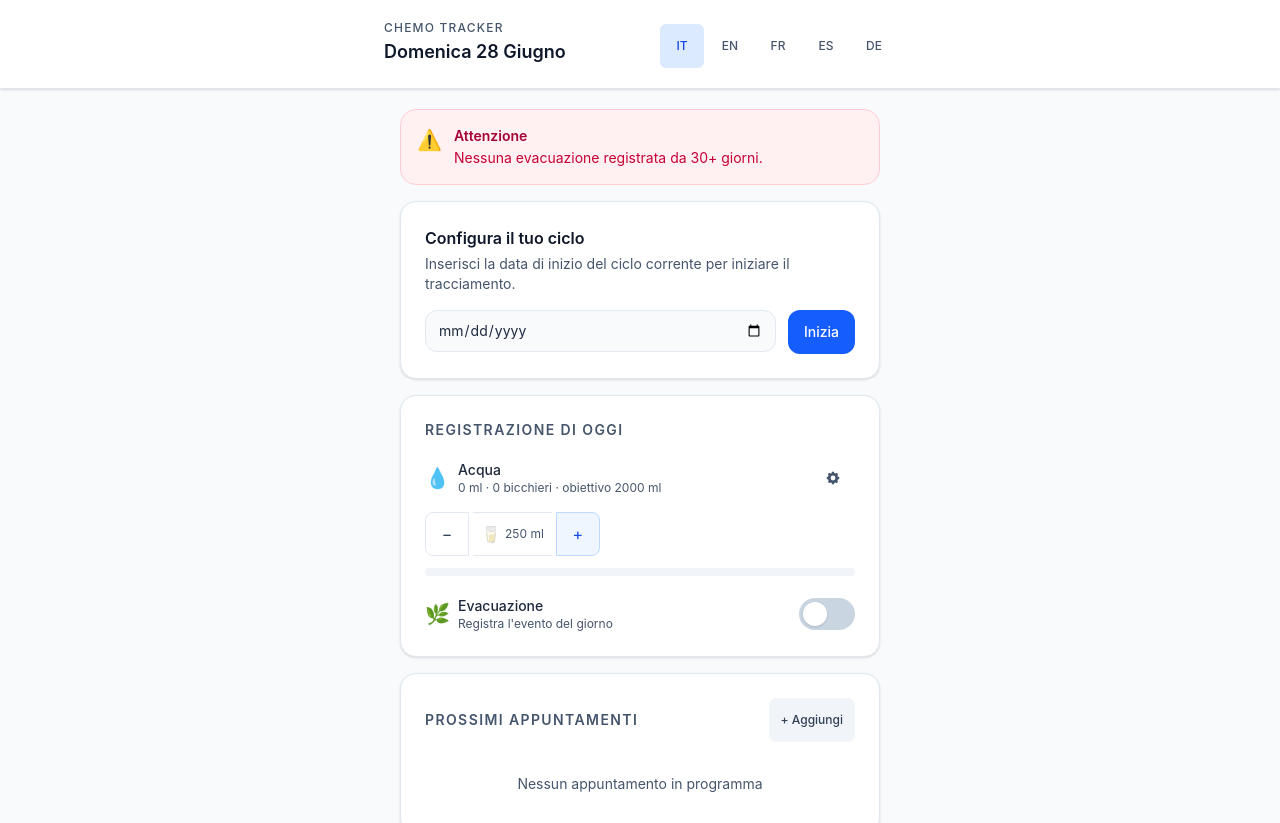
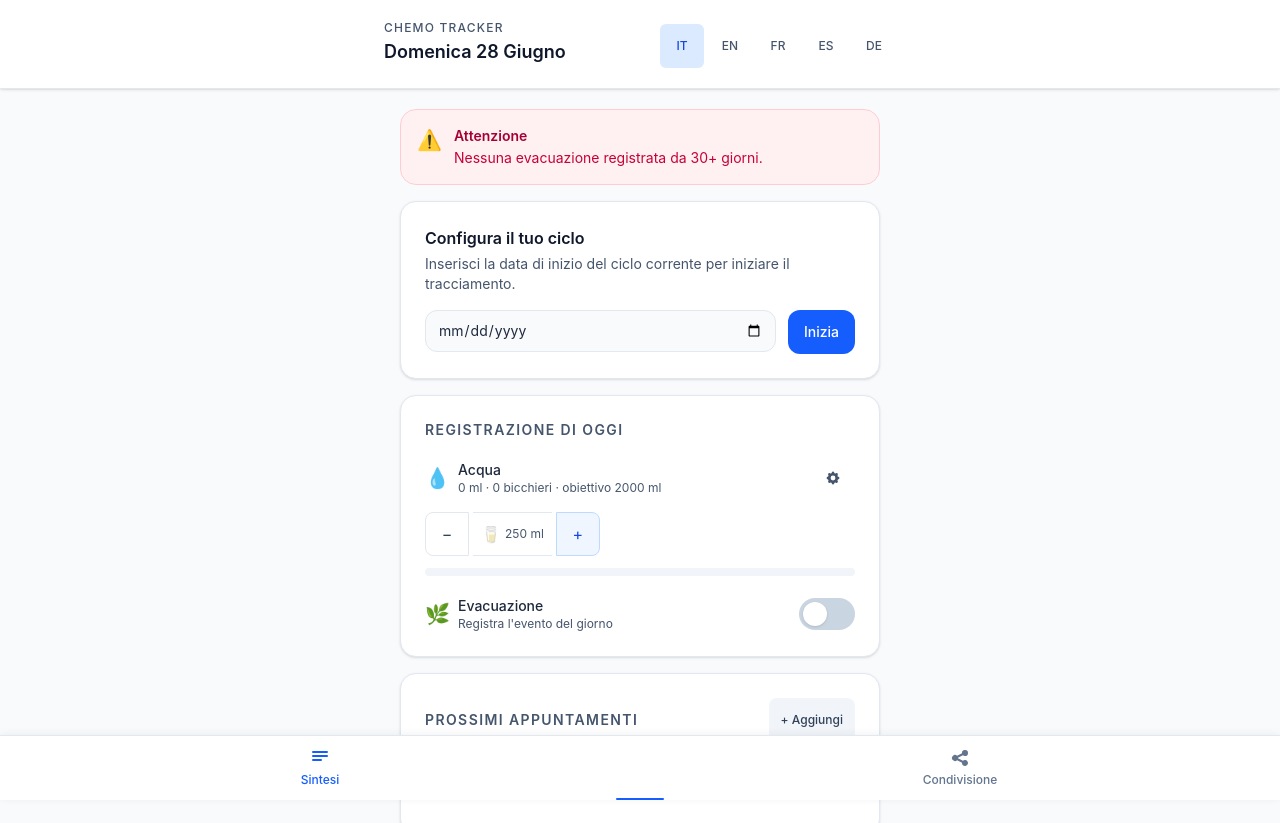
Before and after one commit to Raffaele/cheme-tracker, a SvelteKit app: page / in a window 1280 px wide. Shown: the top 823 px of the page. Built offline with nearby package versions, Linux system fonts and the light colour scheme.

Commit message:
Aggiunta sezione di condivisione

```diff
--- a/src/lib/locales/de.ts
+++ b/src/lib/locales/de.ts
@@ -100,6 +100,9 @@ export default {
 	med_day_6: 'So',
 
 	install_btn: 'App installieren',
+	install_hint: 'App auf diesem Gerät installieren, um sie offline zu nutzen',
 	qr_title: 'Teilen oder installieren',
-	qr_description: 'Mit einem anderen Gerät scannen, um die App zu öffnen'
+	qr_description: 'Mit einem anderen Gerät scannen, um die App zu öffnen',
+	tab_summary: 'Übersicht',
+	tab_share: 'Teilen'
 } as const;
--- a/src/lib/locales/en.ts
+++ b/src/lib/locales/en.ts
@@ -100,6 +100,9 @@ export default {
 	med_day_6: 'Sun',
 
 	install_btn: 'Install app',
+	install_hint: 'Install the app on this device to use it offline',
 	qr_title: 'Share or install',
-	qr_description: 'Scan with another device to open the app'
+	qr_description: 'Scan with another device to open the app',
+	tab_summary: 'Summary',
+	tab_share: 'Share'
 } as const;
--- a/src/lib/locales/es.ts
+++ b/src/lib/locales/es.ts
@@ -100,6 +100,9 @@ export default {
 	med_day_6: 'Dom',
 
 	install_btn: 'Instalar aplicación',
+	install_hint: 'Instala la aplicación en este dispositivo para usarla sin conexión',
 	qr_title: 'Compartir o instalar',
-	qr_description: 'Escanea con otro dispositivo para abrir la aplicación'
+	qr_description: 'Escanea con otro dispositivo para abrir la aplicación',
+	tab_summary: 'Resumen',
+	tab_share: 'Compartir'
 } as const;
--- a/src/lib/locales/fr.ts
+++ b/src/lib/locales/fr.ts
@@ -100,6 +100,9 @@ export default {
 	med_day_6: 'Dim',
 
 	install_btn: 'Installer l\'application',
+	install_hint: 'Installez l\'application sur cet appareil pour l\'utiliser hors ligne',
 	qr_title: 'Partager ou installer',
-	qr_description: 'Scannez avec un autre appareil pour ouvrir l\'application'
+	qr_description: 'Scannez avec un autre appareil pour ouvrir l\'application',
+	tab_summary: 'Résumé',
+	tab_share: 'Partager'
 } as const;
--- a/src/lib/locales/it.ts
+++ b/src/lib/locales/it.ts
@@ -111,6 +111,9 @@ export default {
 	med_day_6: 'Dom',
 
 	install_btn: 'Installa app',
+	install_hint: 'Installa l\'app sul dispositivo per usarla offline',
 	qr_title: 'Condividi o installa',
-	qr_description: 'Scansiona con un altro dispositivo per aprire l\'app'
+	qr_description: 'Scansiona con un altro dispositivo per aprire l\'app',
+	tab_summary: 'Sintesi',
+	tab_share: 'Condivisione'
 } as const;
--- a/src/routes/+page.svelte
+++ b/src/routes/+page.svelte
@@ -170,6 +170,9 @@
 		return () => window.removeEventListener('beforeinstallprompt', handler);
 	});
 
+	// Active tab
+	let activeTab = $state<'summary' | 'share'>('summary');
+
 	// Sync html[lang] to active locale
 	$effect(() => {
 		document.documentElement.lang = i18n.locale;
@@ -185,7 +188,7 @@
 	const qrSvg = $derived(browser ? renderSVG(window.location.href) : '');
 </script>
 
-<div class="min-h-screen bg-slate-50 pb-10">
+<div class="min-h-screen bg-slate-50 pb-24">
 	<!-- Header -->
 	<header class="sticky top-0 z-10 bg-white border-b border-slate-200 px-4 py-5 shadow-sm">
 		<div class="max-w-lg mx-auto flex items-start justify-between gap-4">
@@ -193,19 +196,8 @@
 				<p class="text-xs font-medium uppercase tracking-widest text-slate-600">{i18n.t('app_name')}</p>
 				<h1 class="mt-0.5 text-lg font-semibold capitalize text-slate-900">{todayFormatted}</h1>
 			</div>
-			<!-- Install button + Language switcher -->
+			<!-- Language switcher -->
 			<div class="flex flex-col items-end gap-2 pt-1">
-				{#if installPrompt && !installed}
-					<button
-						onclick={installApp}
-						class="flex items-center gap-1.5 rounded-lg bg-blue-600 px-3 py-2 text-xs font-medium text-white shadow-sm hover:bg-blue-700 transition-colors motion-reduce:transition-none focus-visible:outline-none focus-visible:ring-2 focus-visible:ring-blue-500 focus-visible:ring-offset-2 min-h-[44px]"
-					>
-						<svg xmlns="http://www.w3.org/2000/svg" class="h-3.5 w-3.5" viewBox="0 0 20 20" fill="currentColor" aria-hidden="true">
-							<path fill-rule="evenodd" d="M3 17a1 1 0 011-1h12a1 1 0 110 2H4a1 1 0 01-1-1zm3.293-7.707a1 1 0 011.414 0L9 10.586V3a1 1 0 112 0v7.586l1.293-1.293a1 1 0 111.414 1.414l-3 3a1 1 0 01-1.414 0l-3-3a1 1 0 010-1.414z" clip-rule="evenodd" />
-						</svg>
-						{i18n.t('install_btn')}
-					</button>
-				{/if}
 				<div class="flex items-center gap-1" role="group" aria-label="Language">
 					{#each locales as code (code)}
 						<button
@@ -225,6 +217,7 @@
 	</header>
 
 	<main class="mx-auto max-w-lg space-y-4 px-4 pt-5">
+	{#if activeTab === 'summary'}
 		<!-- Medicine alert -->
 		{#if medicineAlerts.length > 0}
 			<div role="alert" class="rounded-2xl border border-violet-200 bg-violet-50 p-4 flex items-start gap-3">
@@ -903,7 +896,8 @@
 			</div>
 		{/if}
 
-		<!-- QR code -->
+	{:else}
+		<!-- Tab: Condivisione -->
 		{#if qrSvg}
 			<div class="rounded-2xl bg-white p-6 shadow-sm border border-slate-200">
 				<h2 class="text-sm font-semibold uppercase tracking-widest text-slate-600">
@@ -918,5 +912,57 @@
 				<p class="mt-3 text-center text-[11px] text-slate-600 break-all">{typeof window !== 'undefined' ? window.location.href : ''}</p>
 			</div>
 		{/if}
+
+		{#if installPrompt && !installed}
+			<div class="rounded-2xl bg-white p-6 shadow-sm border border-slate-200">
+				<h2 class="text-sm font-semibold uppercase tracking-widest text-slate-600">
+					{i18n.t('install_btn')}
+				</h2>
+				<p class="mt-1 text-xs text-slate-600">{i18n.t('install_hint')}</p>
+				<button
+					onclick={installApp}
+					class="mt-4 flex w-full items-center justify-center gap-2 rounded-xl bg-blue-600 px-4 py-3 text-sm font-medium text-white shadow-sm hover:bg-blue-700 transition-colors motion-reduce:transition-none focus-visible:outline-none focus-visible:ring-2 focus-visible:ring-blue-500 focus-visible:ring-offset-2 min-h-[44px]"
+				>
+					<svg xmlns="http://www.w3.org/2000/svg" class="h-4 w-4 shrink-0" viewBox="0 0 20 20" fill="currentColor" aria-hidden="true">
+						<path fill-rule="evenodd" d="M3 17a1 1 0 011-1h12a1 1 0 110 2H4a1 1 0 01-1-1zm3.293-7.707a1 1 0 011.414 0L9 10.586V3a1 1 0 112 0v7.586l1.293-1.293a1 1 0 111.414 1.414l-3 3a1 1 0 01-1.414 0l-3-3a1 1 0 010-1.414z" clip-rule="evenodd" />
+					</svg>
+					{i18n.t('install_btn')}
+				</button>
+			</div>
+		{/if}
+	{/if}
 	</main>
+
+	<!-- Sticky footer tab bar -->
+	<nav
+		class="fixed bottom-0 left-0 right-0 z-20 flex border-t border-slate-200 bg-white shadow-[0_-1px_8px_0_rgba(0,0,0,0.06)]"
+		aria-label="Sezioni"
+	>
+		<button
+			onclick={() => (activeTab = 'summary')}
+			aria-current={activeTab === 'summary' ? 'page' : undefined}
+			class="flex flex-1 flex-col items-center gap-1 py-3 text-xs font-medium transition-colors motion-reduce:transition-none focus-visible:outline-none focus-visible:ring-2 focus-visible:ring-blue-500 focus-visible:ring-inset min-h-[56px] {activeTab === 'summary' ? 'text-blue-600' : 'text-slate-500 hover:text-slate-700'}"
+		>
+			<svg xmlns="http://www.w3.org/2000/svg" class="h-5 w-5" viewBox="0 0 20 20" fill="currentColor" aria-hidden="true">
+				<path d="M2 4a1 1 0 011-1h14a1 1 0 110 2H3a1 1 0 01-1-1zM2 8a1 1 0 011-1h14a1 1 0 110 2H3a1 1 0 01-1-1zM2 12a1 1 0 011-1h8a1 1 0 110 2H3a1 1 0 01-1-1z" />
+			</svg>
+			{i18n.t('tab_summary')}
+			{#if activeTab === 'summary'}
+				<span class="absolute bottom-0 left-1/2 h-0.5 w-12 -translate-x-1/2 rounded-full bg-blue-600"></span>
+			{/if}
+		</button>
+		<button
+			onclick={() => (activeTab = 'share')}
+			aria-current={activeTab === 'share' ? 'page' : undefined}
+			class="relative flex flex-1 flex-col items-center gap-1 py-3 text-xs font-medium transition-colors motion-reduce:transition-none focus-visible:outline-none focus-visible:ring-2 focus-visible:ring-blue-500 focus-visible:ring-inset min-h-[56px] {activeTab === 'share' ? 'text-blue-600' : 'text-slate-500 hover:text-slate-700'}"
+		>
+			<svg xmlns="http://www.w3.org/2000/svg" class="h-5 w-5" viewBox="0 0 20 20" fill="currentColor" aria-hidden="true">
+				<path d="M15 8a3 3 0 10-2.977-2.63l-4.94 2.47a3 3 0 100 4.319l4.94 2.47a3 3 0 10.895-1.789l-4.94-2.47a3.027 3.027 0 000-.74l4.94-2.47C13.456 7.68 14.19 8 15 8z" />
+			</svg>
+			{i18n.t('tab_share')}
+			{#if activeTab === 'share'}
+				<span class="absolute bottom-0 left-1/2 h-0.5 w-12 -translate-x-1/2 rounded-full bg-blue-600"></span>
+			{/if}
+		</button>
+	</nav>
 </div>
```
